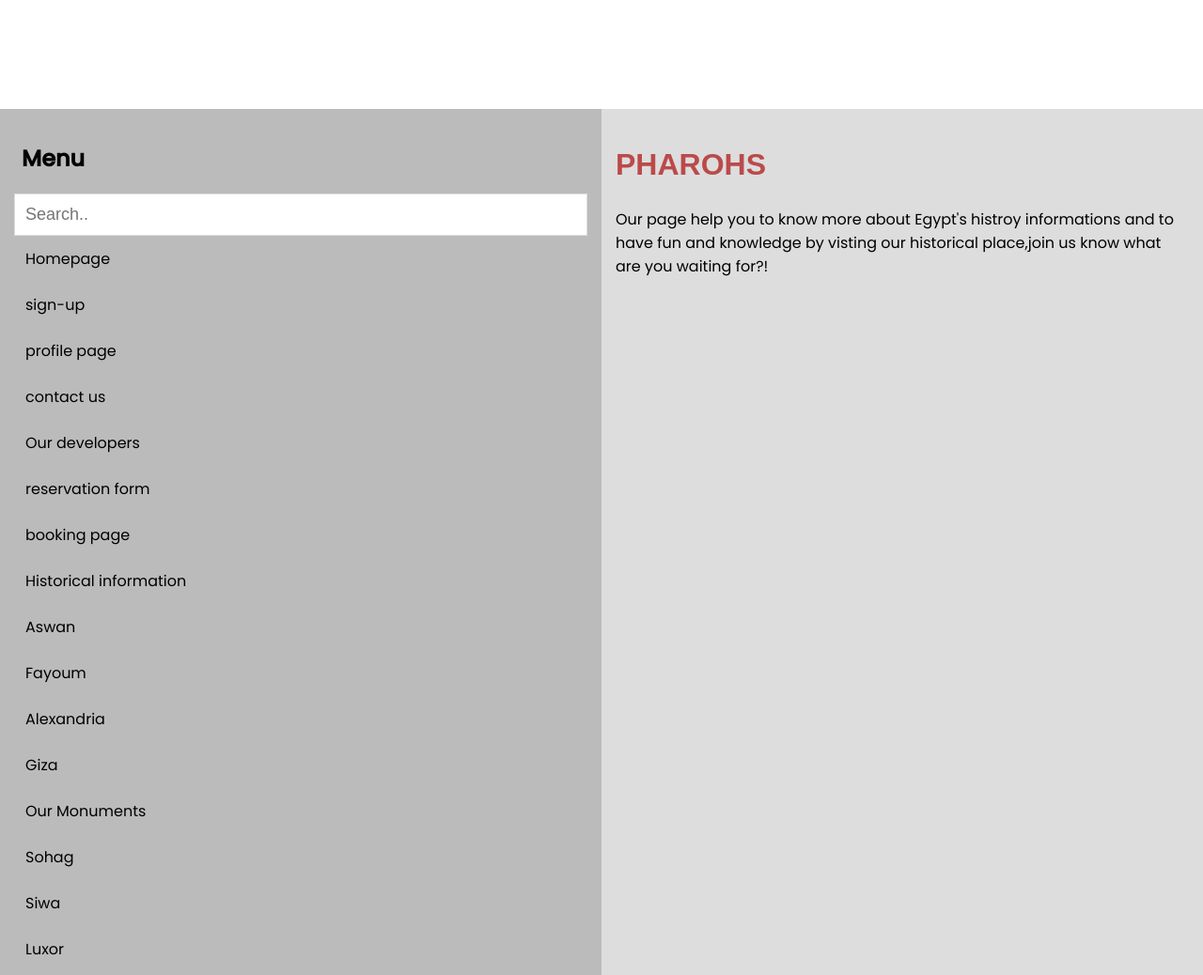
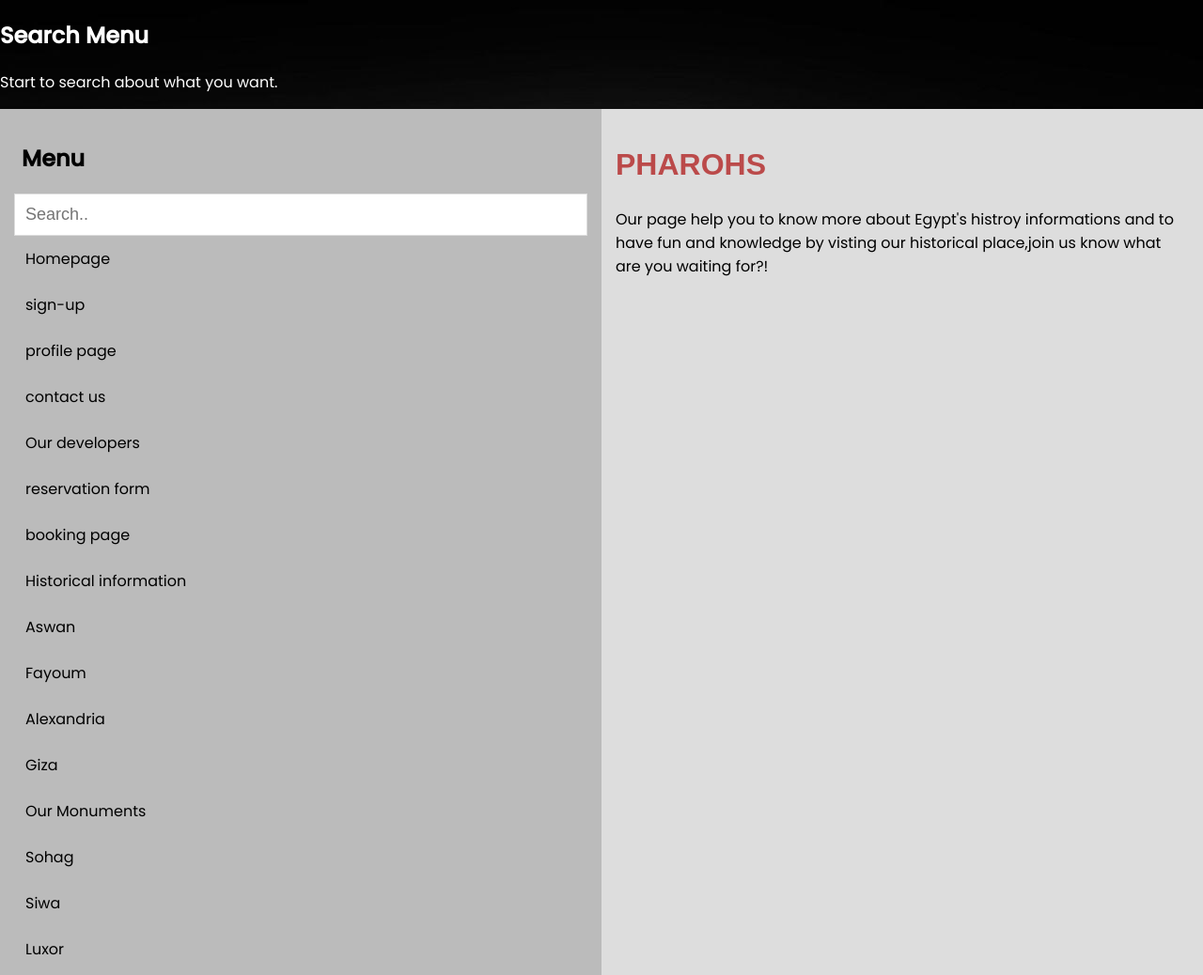
Before and after one commit to It-team-project/PHAROH, a plain HTML site: page search.html in a window 1280 px wide. Shown: the top 1038 px of the page at 94% size. Drawn offline with Linux system fonts and the light colour scheme.

Commit message:
Update search.css

```diff
--- a/search.css
+++ b/search.css
@@ -6,7 +6,7 @@ body {
   padding: 0;
   box-sizing: border-box;
   scroll-behavior: smooth;
-  background-image: url('images-project/background.jpg');
+  background-image: url('image/background.jpg');
   width: 100%;
   height: 100vh;
   background-size: 100% 150vh;
```
